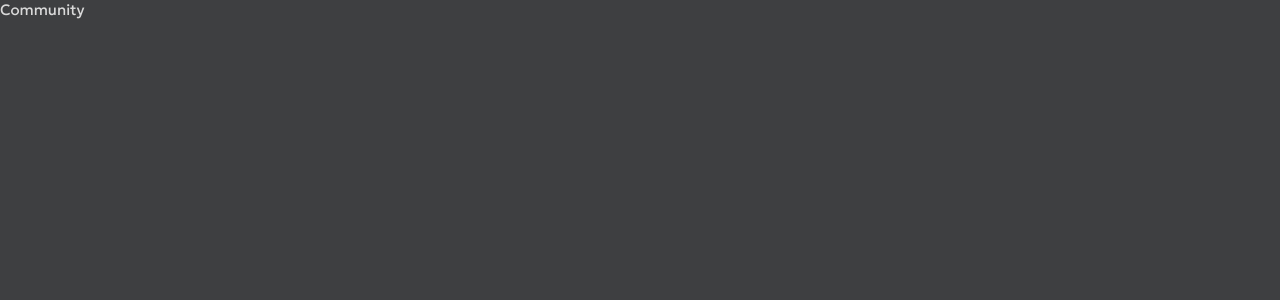
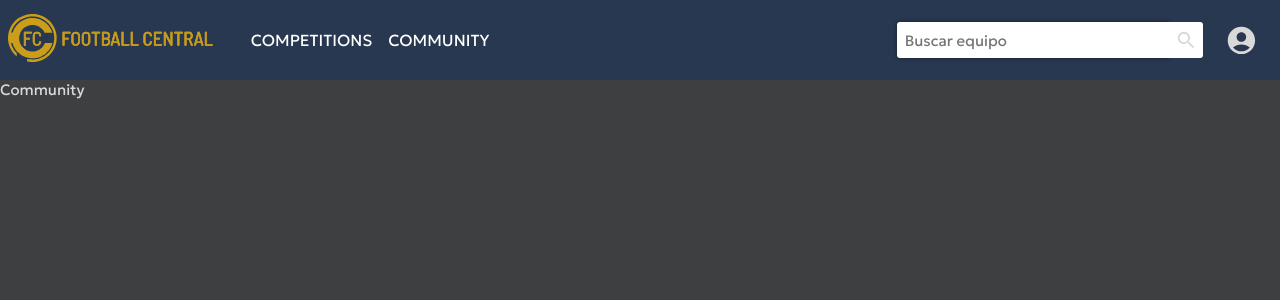
Before and after one commit to mateomohr02/football-central, a React (Create React App) app: page /community in a window 1280 px wide. Shown: the top 300 px of the page. Built offline with nearby package versions, Linux system fonts and the light colour scheme.

Commit message:
Condicional Nav arreglado

```diff
--- a/src/App.js
+++ b/src/App.js
@@ -16,8 +16,11 @@ function App() {
 
   return (
     <div>
-      {location.pathname === '/' || '/register' ? location.pathname === '/' ? <Landing/> : "" : location.pathname === 'register' ? <Register/> :  <NavBar/>}
-
+      {location.pathname === '/' || location.pathname === '/register' ? (
+      location.pathname === '/' ? <Landing /> : <Register />
+      ) : (
+      <NavBar />
+      )}
       <Routes>
         <Route exact path="/register" element={<Register />} />
         <Route exact path="/home" element={<Home />} />
```
